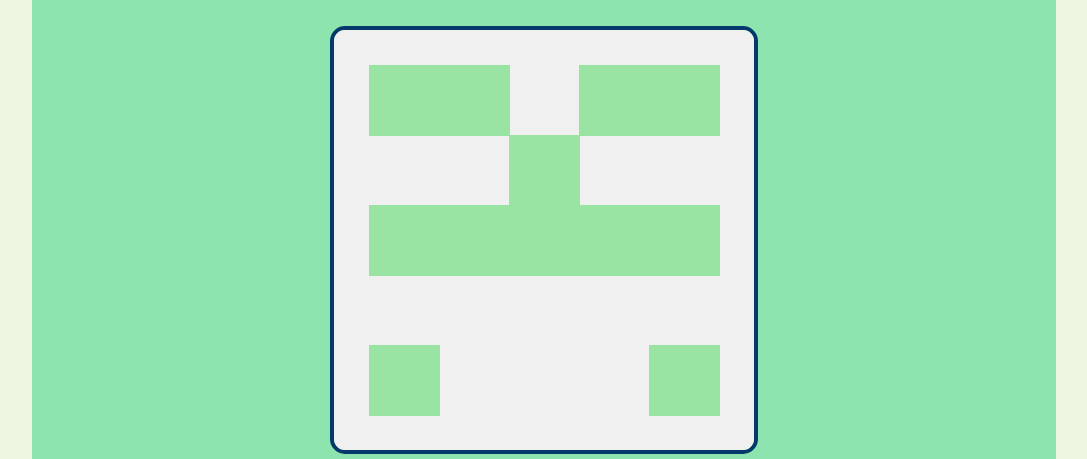
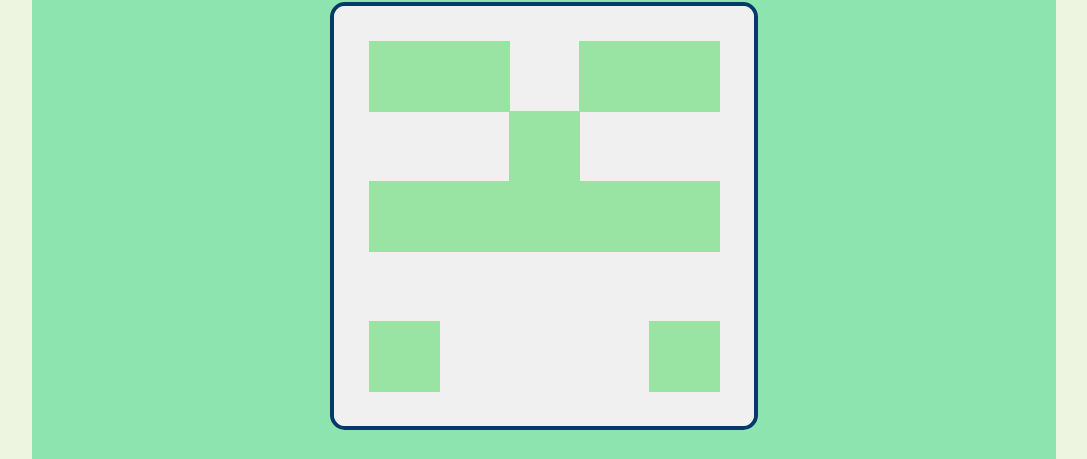
Before and after one commit to remove-checksum/rsschool-cv, a plain HTML site: page index.html in a window 1280 px wide. Shown: the part 126-585 px from the top of the page, without its empty margins (96-1183 px from the left). Drawn offline with Linux system fonts and the light colour scheme.

Commit message:
fix: adjust content padding

```diff
--- a/assets/styles/main.css
+++ b/assets/styles/main.css
@@ -37,7 +37,7 @@ body {
 }
 
 .main {
-  padding: 24px 48px 24px 48px;
+  padding: 0 48px 24px 48px;
   background-color: #8ee4af;
 }
 
```
